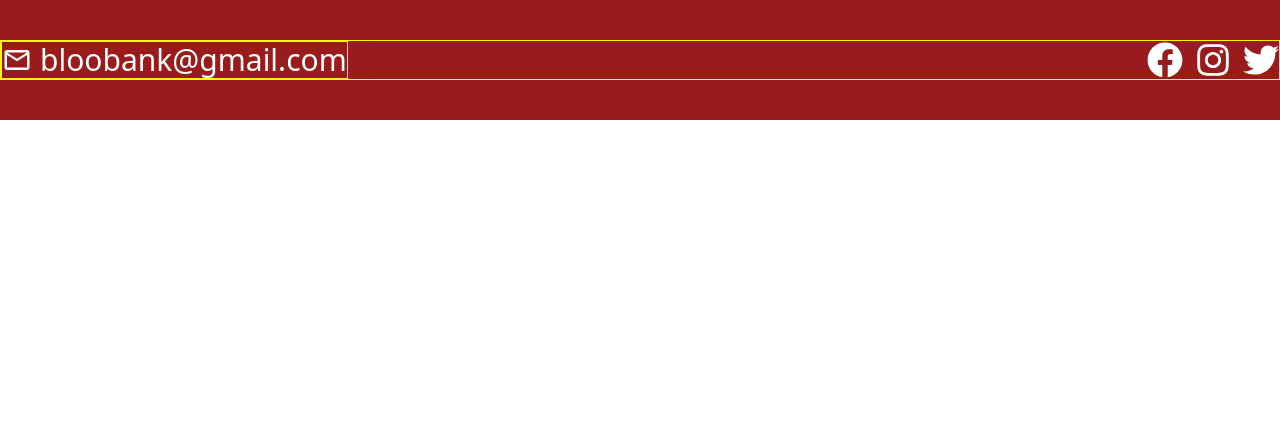
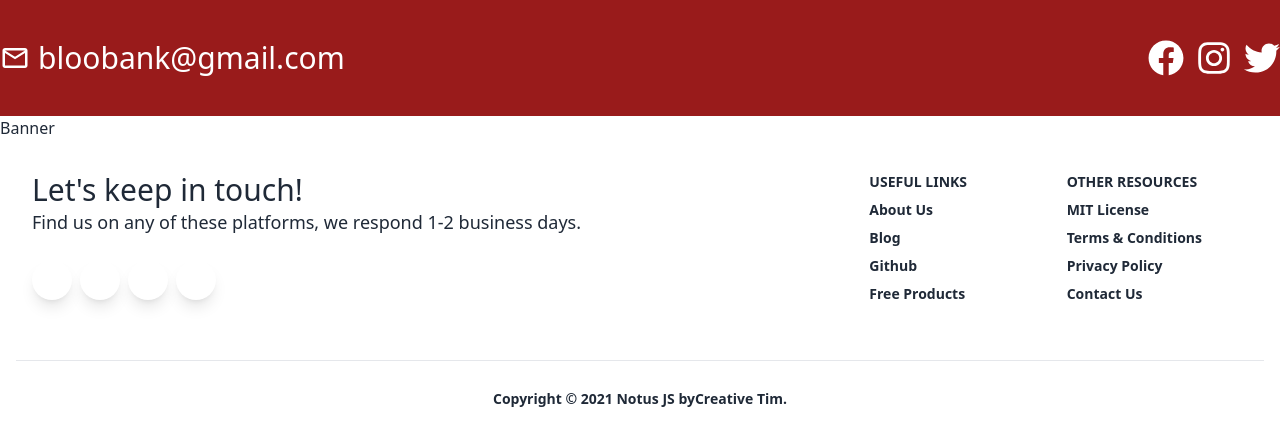
Before and after one commit to iripon07/blood-donation-client, a React (Vite) app: page / in a window 1280 px wide. Shown: the top 446 px of the page. Built offline with nearby package versions, Linux system fonts and the light colour scheme.

Commit message:
Footer added

```diff
--- a/src/Layout/Main.jsx
+++ b/src/Layout/Main.jsx
@@ -1,10 +1,12 @@
 import { Outlet } from "react-router-dom";
 import Footer from "../Shared/Footer/Footer";
 import Navbar from "../Shared/Navbar/Navbar";
+import Contact from "../Shared/Contact/Contact";
 
 const Main = () => {
   return (
     <div>
+      <Contact />
       <Navbar></Navbar>
       <Outlet></Outlet>
       <Footer></Footer>
--- a/src/components/Home/Contact.jsx
+++ b/src/Shared/Contact/Contact.jsx
@@ -6,11 +6,9 @@
     <div className="bg-primary">
       <div className="container mx-auto py-10">
         <div
-          style={{ border: "1px solid yellow" }}
           className="flex justify-between items-center text-white text-3xl"
         >
           <div
-            style={{ border: "1px solid yellow" }}
             className="flex items-center space-x-2"
           >
             <MdOutlineMail />
--- a/src/Shared/Footer/Footer.jsx
+++ b/src/Shared/Footer/Footer.jsx
@@ -1,11 +1,162 @@
-import React from 'react'
+import React from "react";
 
 const Footer = () => {
   return (
     <div>
+      <a
+        rel="stylesheet"
+        href="https://demos.creative-tim.com/notus-js/assets/styles/tailwind.css"
+      />
+      <a
+        rel="stylesheet"
+        href="https://demos.creative-tim.com/notus-js/assets/vendor/@fortawesome/fontawesome-free/css/all.min.css"
+      />
 
+      <footer className="relative bg-blueGray-200 pt-8 pb-6">
+        <div className="container mx-auto px-4">
+          <div className="flex flex-wrap text-left lg:text-left">
+            <div className="w-full lg:w-6/12 px-4">
+              <h4 className="text-3xl fonat-semibold text-blueGray-700">
+                Let's keep in touch!
+              </h4>
+              <h5 className="text-lg mt-0 mb-2 text-blueGray-600">
+                Find us on any of these platforms, we respond 1-2 business days.
+              </h5>
+              <div className="mt-6 lg:mb-0 mb-6">
+                <button
+                  className="bg-white text-lightBlue-400 shadow-lg font-normal h-10 w-10 items-center justify-center align-center rounded-full outline-none focus:outline-none mr-2"
+                  type="button"
+                >
+                  <i className="fab fa-twitter"></i>
+                </button>
+                <button
+                  className="bg-white text-lightBlue-600 shadow-lg font-normal h-10 w-10 items-center justify-center align-center rounded-full outline-none focus:outline-none mr-2"
+                  type="button"
+                >
+                  <i className="fab fa-facebook-square"></i>
+                </button>
+                <button
+                  className="bg-white text-pink-400 shadow-lg font-normal h-10 w-10 items-center justify-center align-center rounded-full outline-none focus:outline-none mr-2"
+                  type="button"
+                >
+                  <i className="fab fa-dribbble"></i>
+                </button>
+                <button
+                  className="bg-white text-blueGray-800 shadow-lg font-normal h-10 w-10 items-center justify-center align-center rounded-full outline-none focus:outline-none mr-2"
+                  type="button"
+                >
+                  <i className="fab fa-github"></i>
+                </button>
+              </div>
+            </div>
+            <div className="w-full lg:w-6/12 px-4">
+              <div className="flex flex-wrap items-top mb-6">
+                <div className="w-full lg:w-4/12 px-4 ml-auto">
+                  <span className="block uppercase text-blueGray-500 text-sm font-semibold mb-2">
+                    Useful Links
+                  </span>
+                  <ul className="list-unstyled">
+                    <li>
+                      <a
+                        className="text-blueGray-600 hover:text-blueGray-800 font-semibold block pb-2 text-sm"
+                        href="https://www.creative-tim.com/presentation?ref=njs-profile"
+                      >
+                        About Us
+                      </a>
+                    </li>
+                    <li>
+                      <a
+                        className="text-blueGray-600 hover:text-blueGray-800 font-semibold block pb-2 text-sm"
+                        href="https://blog.creative-tim.com?ref=njs-profile"
+                      >
+                        Blog
+                      </a>
+                    </li>
+                    <li>
+                      <a
+                        className="text-blueGray-600 hover:text-blueGray-800 font-semibold block pb-2 text-sm"
+                        href="https://www.github.com/creativetimofficial?ref=njs-profile"
+                      >
+                        Github
+                      </a>
+                    </li>
+                    <li>
+                      <a
+                        className="text-blueGray-600 hover:text-blueGray-800 font-semibold block pb-2 text-sm"
+                        href="https://www.creative-tim.com/bootstrap-themes/free?ref=njs-profile"
+                      >
+                        Free Products
+                      </a>
+                    </li>
+                  </ul>
+                </div>
+                <div className="w-full lg:w-4/12 px-4">
+                  <span className="block uppercase text-blueGray-500 text-sm font-semibold mb-2">
+                    Other Resources
+                  </span>
+                  <ul className="list-unstyled">
+                    <li>
+                      <a
+                        className="text-blueGray-600 hover:text-blueGray-800 font-semibold block pb-2 text-sm"
+                        href="https://github.com/creativetimofficial/notus-js/blob/main/LICENSE.md?ref=njs-profile"
+                      >
+                        MIT License
+                      </a>
+                    </li>
+                    <li>
+                      <a
+                        className="text-blueGray-600 hover:text-blueGray-800 font-semibold block pb-2 text-sm"
+                        href="https://creative-tim.com/terms?ref=njs-profile"
+                      >
+                        Terms &amp; Conditions
+                      </a>
+                    </li>
+                    <li>
+                      <a
+                        className="text-blueGray-600 hover:text-blueGray-800 font-semibold block pb-2 text-sm"
+                        href="https://creative-tim.com/privacy?ref=njs-profile"
+                      >
+                        Privacy Policy
+                      </a>
+                    </li>
+                    <li>
+                      <a
+                        className="text-blueGray-600 hover:text-blueGray-800 font-semibold block pb-2 text-sm"
+                        href="https://creative-tim.com/contact-us?ref=njs-profile"
+                      >
+                        Contact Us
+                      </a>
+                    </li>
+                  </ul>
+                </div>
+              </div>
+            </div>
+          </div>
+          <hr className="my-6 border-blueGray-300" />
+          <div className="flex flex-wrap items-center md:justify-between justify-center">
+            <div className="w-full md:w-4/12 px-4 mx-auto text-center">
+              <div className="text-sm text-blueGray-500 font-semibold py-1">
+                Copyright © <span id="get-current-year">2021</span>
+                <a
+                  href="https://www.creative-tim.com/product/notus-js"
+                  className="text-blueGray-500 hover:text-gray-800"
+                  target="_blank"
+                />{" "}
+                Notus JS by
+                <a
+                  href="https://www.creative-tim.com?ref=njs-profile"
+                  className="text-blueGray-500 hover:text-blueGray-800"
+                >
+                  Creative Tim
+                </a>
+                .
+              </div>
+            </div>
+          </div>
+        </div>
+      </footer>
     </div>
-  )
-}
+  );
+};
 
-export default Footer
+export default Footer;
--- /dev/null
+++ b/src/components/Home/Banner.jsx
@@ -0,0 +1,9 @@
+
+
+const Banner = () => {
+  return (
+    <div>Banner</div>
+  )
+}
+
+export default Banner
--- a/src/pages/Home/Home.jsx
+++ b/src/pages/Home/Home.jsx
@@ -1,9 +1,9 @@
-import Contact from "../../components/Home/Contact";
+import Banner from "../../components/Home/Banner";
 
 const Home = () => {
   return (
-    <div>
-      <Contact />
+    <div className="container mx-auto">
+      <Banner />
     </div>
   );
 };
```
